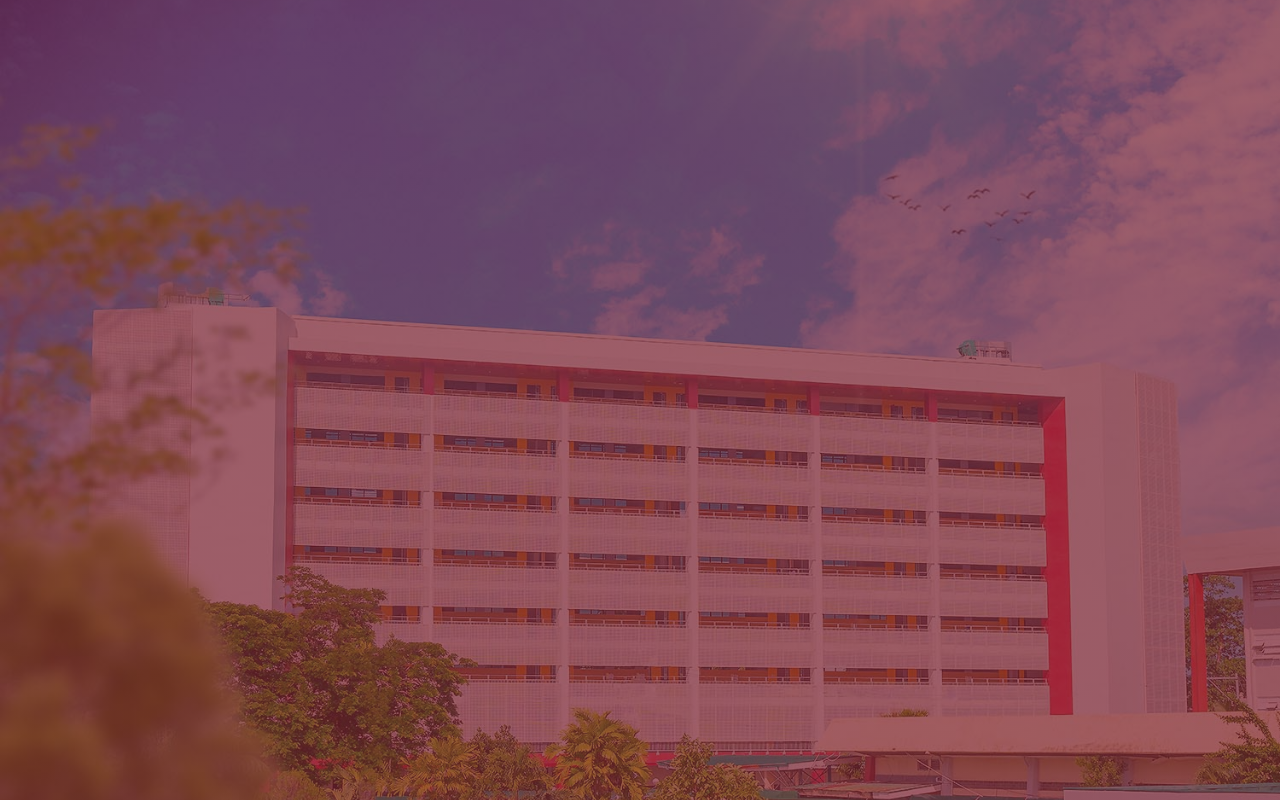
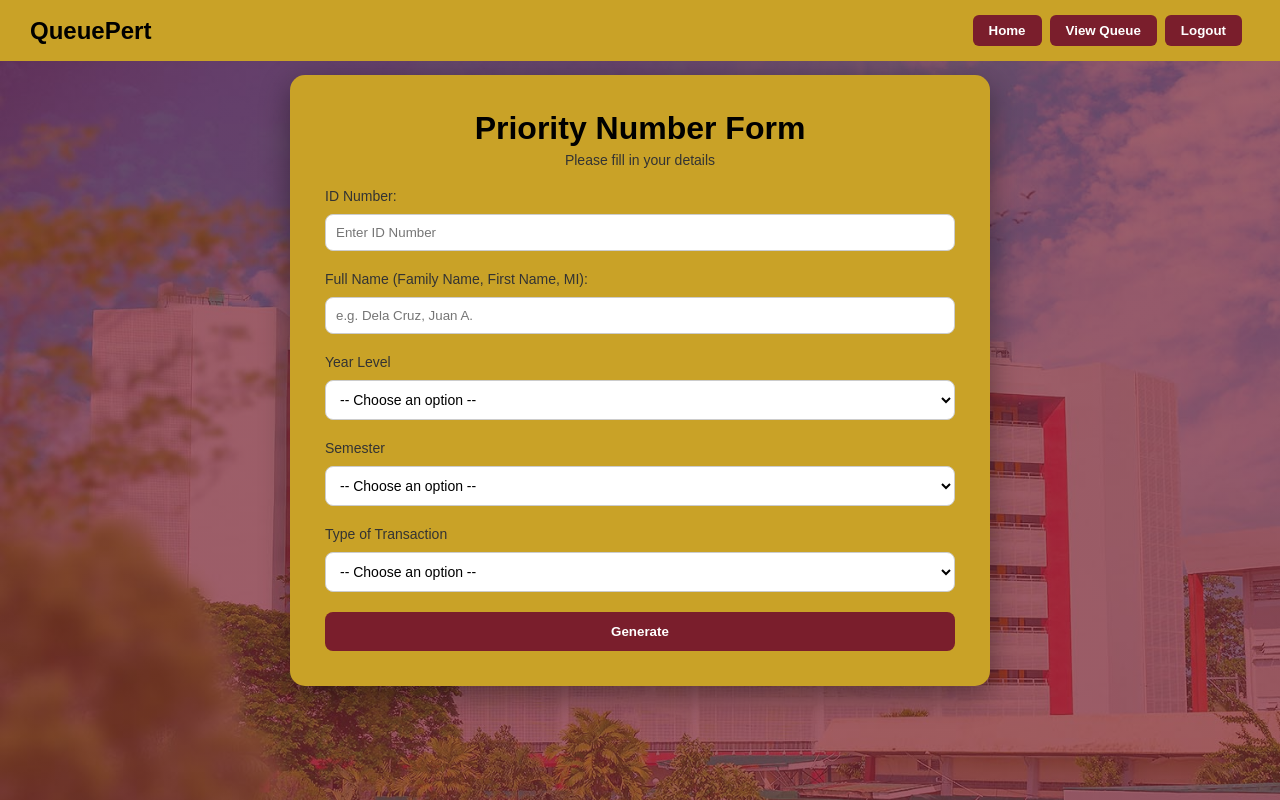
Before and after one commit to juswadenyel/QueuePert, a React (Create React App) app: page /student/form in a window 1280 px wide. Before the commit this address had no page. Built offline with nearby package versions, Linux system fonts and the light colour scheme.

Commit message:
updated routing, latest version

```diff
--- a/src/App.js
+++ b/src/App.js
@@ -14,17 +14,19 @@ function App() {
   const [queueData, setQueueData] = useState(null);
 
   return (
+    <>
       <BrowserRouter>
         <Routes>
           <Route path="/" element={<Login />} />
-        <Route path="/login" element={<Login />} />
-        <Route path="/admin" element={<Admin />} />
-        <Route path="/dashboard" element={<StudentDashboard />} />
-        <Route path="/form" element={<PriorityForm setQueueData={setQueueData} />} />
-        <Route path="/queue" element={<QueueStatus queueData={queueData} />} />
+          <Route path="/student/login" element={<Login />} />
+          <Route path="/admin/login" element={<Admin />} />
+          <Route path="/student/dashboard" element={<StudentDashboard />} />
+          <Route path="/student/form" element={<PriorityForm setQueueData={setQueueData} />} />
+          <Route path="/student/queue" element={<QueueStatus queueData={queueData} />} />
           <Route path="/admindash" element={<Dashboard />} />
         </Routes>
       </BrowserRouter>
+    </>
   );
 }
 
--- a/src/modules/auth/Admin.jsx
+++ b/src/modules/auth/Admin.jsx
@@ -28,7 +28,7 @@ function Admin() {
                 <div className="logo">Queuepert</div>
 
                 <div className="nav-buttons">
-                    <button onClick={() => navigate("/login")}>Back</button>
+                    <button onClick={() => navigate("/student/login")}>Back</button>
                 </div>
             </div>
 
--- a/src/modules/auth/Login.jsx
+++ b/src/modules/auth/Login.jsx
@@ -27,7 +27,7 @@ function Login() {
         <div className="logo">Queuepert</div>
 
     <div className="nav-buttons">
-        <button onClick={() => navigate("/admin")}>Admin</button>
+        <button onClick={() => navigate("/admin/login")}>Admin</button>
     </div>
 
             </div>
@@ -87,7 +87,7 @@ function Login() {
                 )}
 
                     {/* LOGIN BUTTON */}
-                    <button type="submit" className="action-btn" onClick={() => navigate("/dashboard")}>
+                    <button type="submit" className="action-btn" onClick={() => navigate("/student/dashboard")}>
                         Login
                     </button>
 
--- a/src/modules/queue/queueService.js
+++ b/src/modules/queue/queueService.js
@@ -48,7 +48,7 @@ export async function resolveTicket(ticketNumber, resolution) {
   return res.json();
 }
 
-export async function setCounterStatus(counterId, status) {
+export async function setCounterStatus(status) {
   const res = await fetch(`${API_BASE}/queue/counter/status`, {
     method: 'PATCH',
     headers: { 'Content-Type': 'application/json' },
@@ -77,7 +77,7 @@ export function subscribeToQueue(onUpdate, onError) {
   return () => es.close();
 }
 
-export function subscribeToTicket(ticketNumber, onUpdate, onError) {
+export function subscribeToTicket(ticketNumber, onUpdate) {
   const es = new EventSource(
     `${API_BASE}/queue/stream/ticket/${encodeURIComponent(ticketNumber)}`
   );
--- a/src/modules/student/PriorityForm.jsx
+++ b/src/modules/student/PriorityForm.jsx
@@ -1,7 +1,7 @@
 import { useState } from "react";
 import { useNavigate } from "react-router-dom";
 
-function PriorityForm({ setQueueData }) {
+function PriorityForm({setQueueData}) {
   const navigate = useNavigate();
 
   const [form, setForm] = useState({
@@ -29,7 +29,7 @@ function PriorityForm({ setQueueData }) {
       queueNumber: generatedQueue
     });
 
-    navigate("/queue");
+    navigate("/student/queue");
   };
 
   return (
@@ -39,11 +39,11 @@ function PriorityForm({ setQueueData }) {
         <div className="logo">QueuePert</div>
 
         <div className="nav-buttons">
-          <button onClick={() => navigate("/dashboard")}>Home</button>
-          <button onClick={() => navigate("/queue")}>View Queue</button>
+          <button onClick={() => navigate("/student/dashboard")}>Home</button>
+          <button onClick={() => navigate("/student/queue")}>View Queue</button>
           <button onClick={() => {
             alert("Logged out");
-            navigate("/login");
+            navigate("/student/login");
           }}>
             Logout</button>
         </div>
@@ -72,7 +72,7 @@ function PriorityForm({ setQueueData }) {
           onChange={handleChange}
         />
 
-        <label className="input-label">School Year</label>
+        <label className="input-label">Year Level</label>
         <select name="year" onChange={handleChange}>
           <option>-- Choose an option --</option>
           <option>1st Year</option>
--- a/src/modules/student/QueueStatus.jsx
+++ b/src/modules/student/QueueStatus.jsx
@@ -10,9 +10,9 @@ function QueueStatus({ queueData }) {
         <div className="logo">QueuePert</div>
 
         <div className="nav-buttons">
-          <button onClick={() => navigate("/dashboard")}>Home</button>
+          <button onClick={() => navigate("/student/dashboard")}>Home</button>
           <button onClick={() => {
-            navigate("/login");
+            navigate("/student/login");
             alert("Logged out");
           }}>
             Logout
--- a/src/modules/student/StudentDashboard.jsx
+++ b/src/modules/student/StudentDashboard.jsx
@@ -10,9 +10,9 @@ function StudentDashboard() {
         <div className="logo">QueuePert</div>
 
         <div className="nav-buttons">
-          <button onClick={() => navigate("/queue")}>View Queue</button>
+          <button onClick={() => navigate("/student/queue")}>View Queue</button>
           <button onClick={() => {
-            navigate("/login");
+            navigate("/student/login");
             alert("Logged out");
           }}>
             Logout
@@ -25,18 +25,18 @@ function StudentDashboard() {
         <h1>QueuePert</h1>
         <p className="description">University Queue Management System</p>
 
-        <button className="action-btn" onClick={() => navigate("/form")}>
+        <button className="action-btn" onClick={() => navigate("/student/form")}>
           Get Priority Number
         </button>
 
         <button
             className="action-btn secondary-btn"
-            onClick={() => navigate("/queue")}
+            onClick={() => navigate("/student/queue")}
 >
             View Queue Status
        </button>
 
-        <button className="action-btn" onClick={() => navigate("/login")}>Logout</button>
+        <button className="action-btn" onClick={() => navigate("/student/login")}>Logout</button>
       </div>
     </div>
   );
```
Lines whose indentation alone changed are shown as unchanged.
